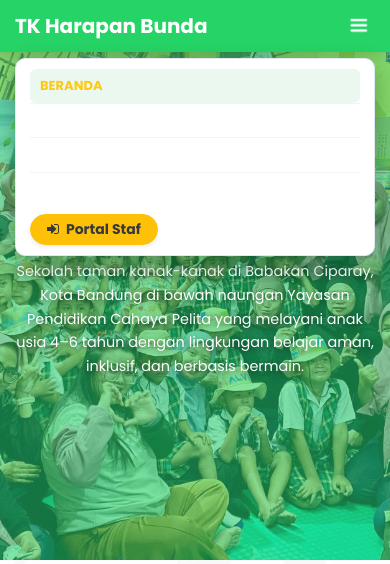
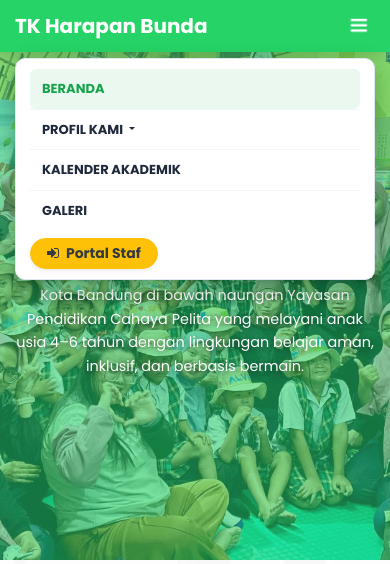
Before and after one commit to Aurel-02/Kerja_Prakter-2472001, a Laravel app: page / in a window 390 px wide, after a click that opens the changed part. Shown: the top 564 px of the page. Run offline with Laravel 12, Linux system fonts and the light colour scheme; some libraries are stand-ins or nearby versions.

Commit message:
Update responsive.css

```diff
--- a/public/adward/css/responsive.css
+++ b/public/adward/css/responsive.css
@@ -65,7 +65,7 @@
     border-bottom: none;
   }
 
-  .custom_nav-container .navbar-nav .nav-link {
+  .custom_nav-container.navbar-expand-lg .navbar-nav .nav-link {
     display: block;
     padding: 10px 12px !important;
     font-size: 14px;
@@ -75,8 +75,8 @@
     text-decoration: none;
   }
 
-  .custom_nav-container .navbar-nav .nav-item.active .nav-link,
-  .custom_nav-container .navbar-nav .nav-link:hover {
+  .custom_nav-container.navbar-expand-lg .navbar-nav .nav-item.active .nav-link,
+  .custom_nav-container.navbar-expand-lg .navbar-nav .nav-link:hover {
     background-color: #eaf8f0;
     color: #16a34a !important;
     border-radius: 6px;
```
